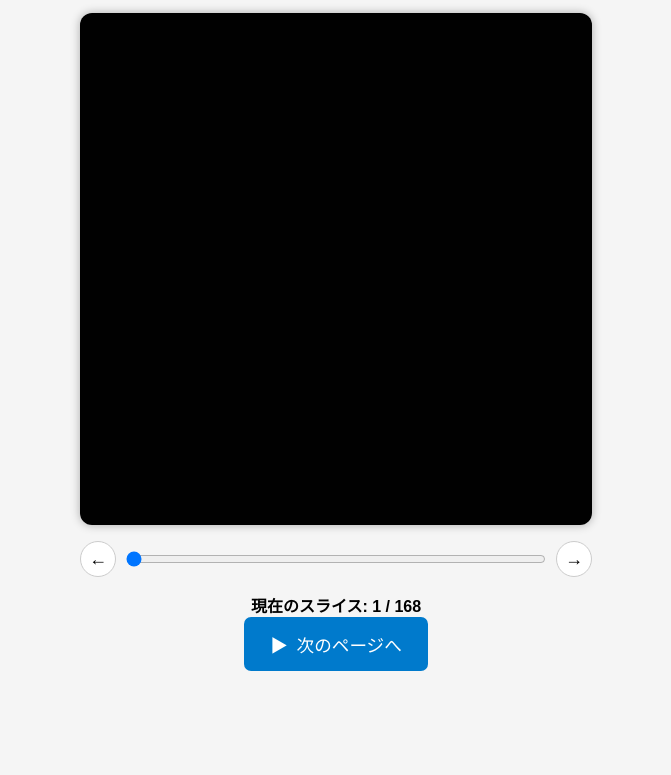
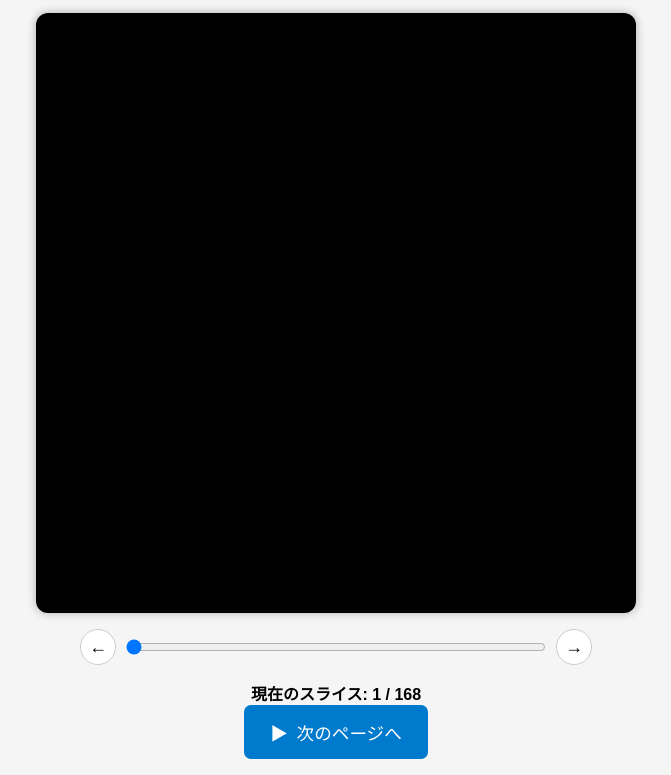
Before and after one commit to da-i-go/CTviewer-TBC2, a plain HTML site: page index.html in a window 1280 px wide. Shown: the part 86-861 px from the top of the page, without its empty margins (304-975 px from the left). Before the commit the page ends 800 px from the top, so only its background shows below. Drawn offline with Linux system fonts and the light colour scheme.

Commit message:
Update viewer.css

```diff
--- a/css/viewer.css
+++ b/css/viewer.css
@@ -31,7 +31,7 @@ h1 {
 
 .viewer img {
   width: 100%;
-  max-width: 512px;
+  max-width: 100%;;
   height: auto;
   border-radius: 12px;
   box-shadow: 0 0 10px rgba(0, 0, 0, 0.3);
```
